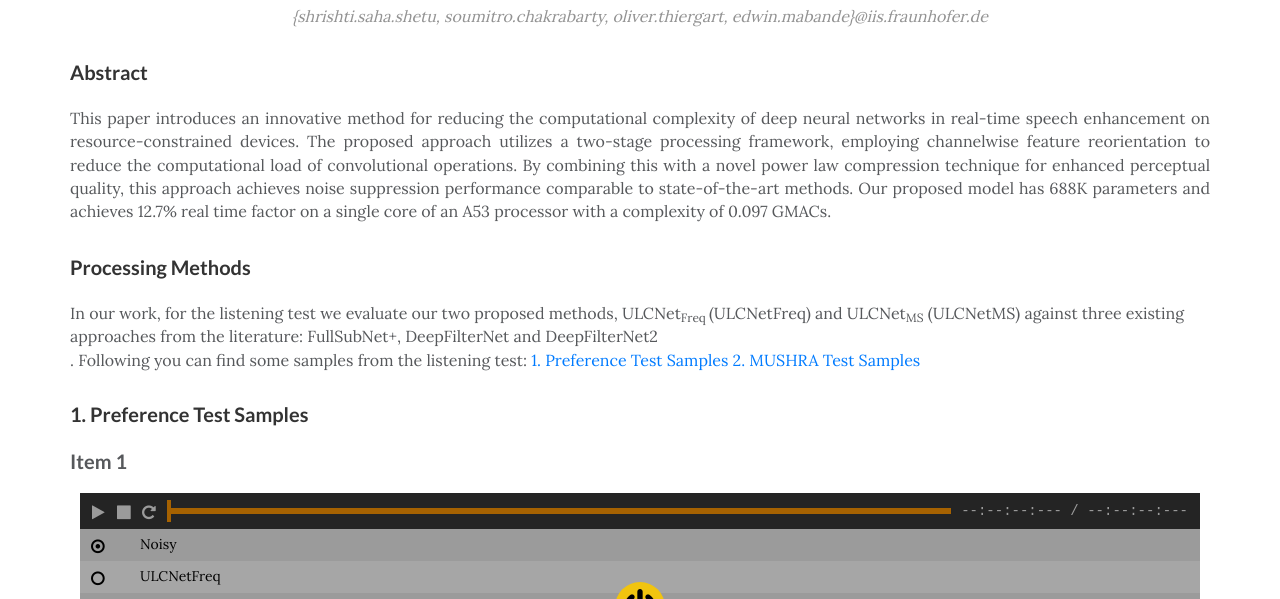
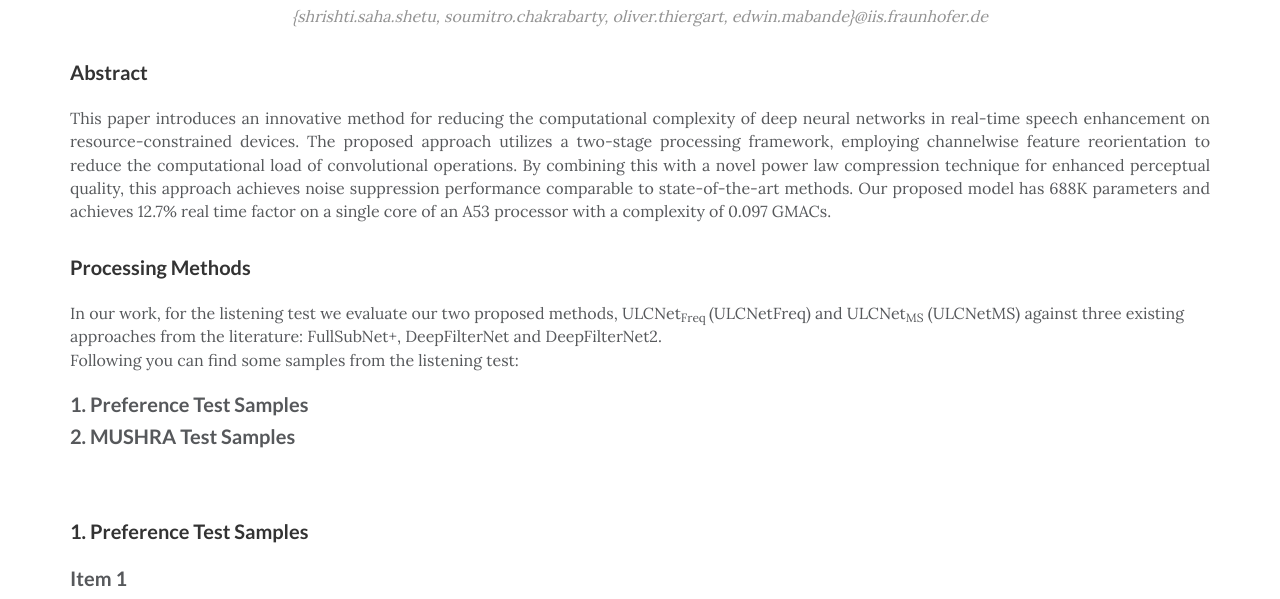
Before and after one commit to fhgainr/fhgainr.github.io, a plain HTML site: page ULCNet/index.html in a window 1280 px wide. Shown: the part 379-978 px from the top of the page. Drawn offline with nearby package versions, Linux system fonts and the light colour scheme.

Commit message:
Update index.html

```diff
--- a/ULCNet/index.html
+++ b/ULCNet/index.html
@@ -39,11 +39,11 @@
                     <div class="text">
                         <h2>Processing Methods</h2>
                         <p>In our work, for the listening test we evaluate our two proposed methods, ULCNet<sub>Freq </sub> (ULCNetFreq) and ULCNet<sub>MS</sub> (ULCNetMS)  against
-                            three existing approaches from the literature: FullSubNet+, DeepFilterNet and DeepFilterNet2 <br>.
+                            three existing approaches from the literature: FullSubNet+, DeepFilterNet and DeepFilterNet2. <br>
 
                             Following you can find some samples from the listening test:
-                            <a href="#PTS">1. Preference Test Samples </a>
-                            <a href="#MTS">2. MUSHRA Test Samples </a>
+                            <h5 href="#PTS">1. Preference Test Samples </h5>
+                            <h5 href="#MTS">2. MUSHRA Test Samples </h5> </p>
 
                           <br>
                           <div id="PTS"></div>
```
